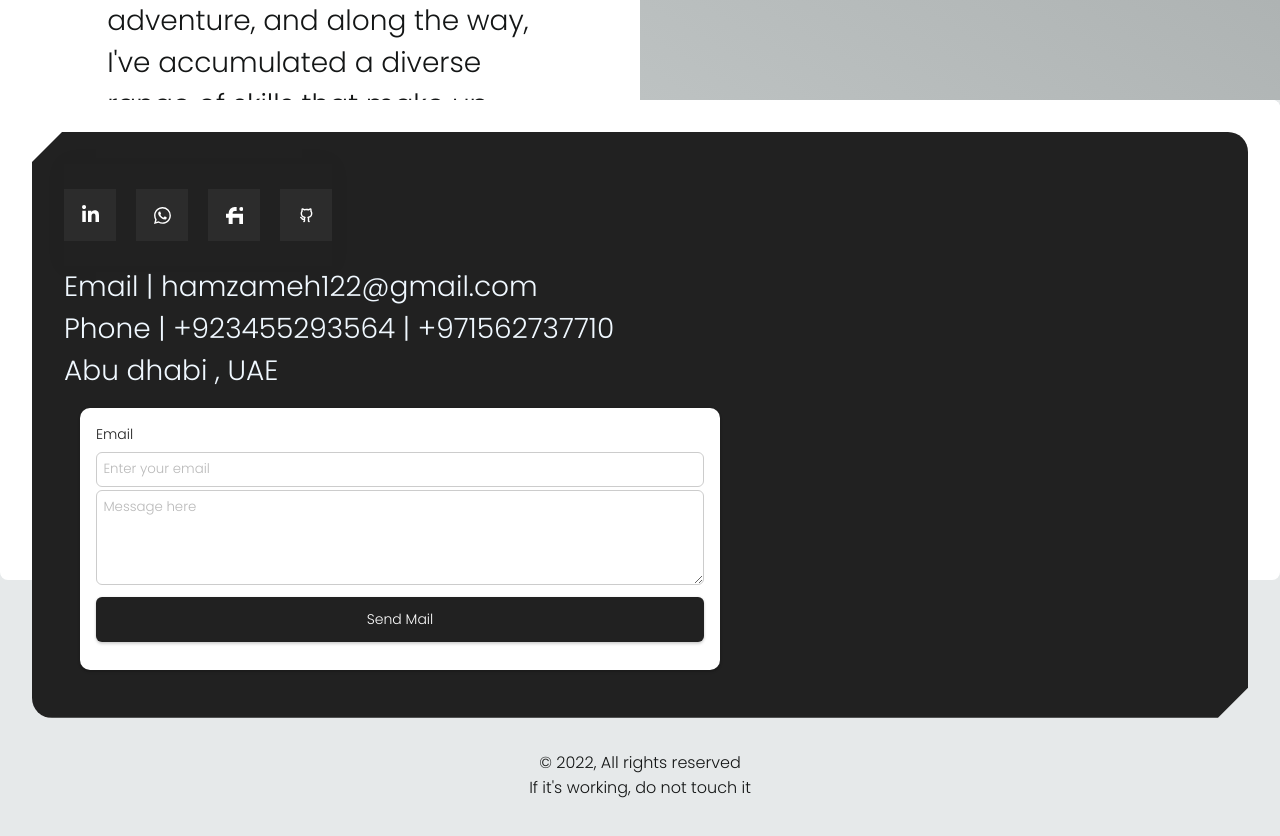
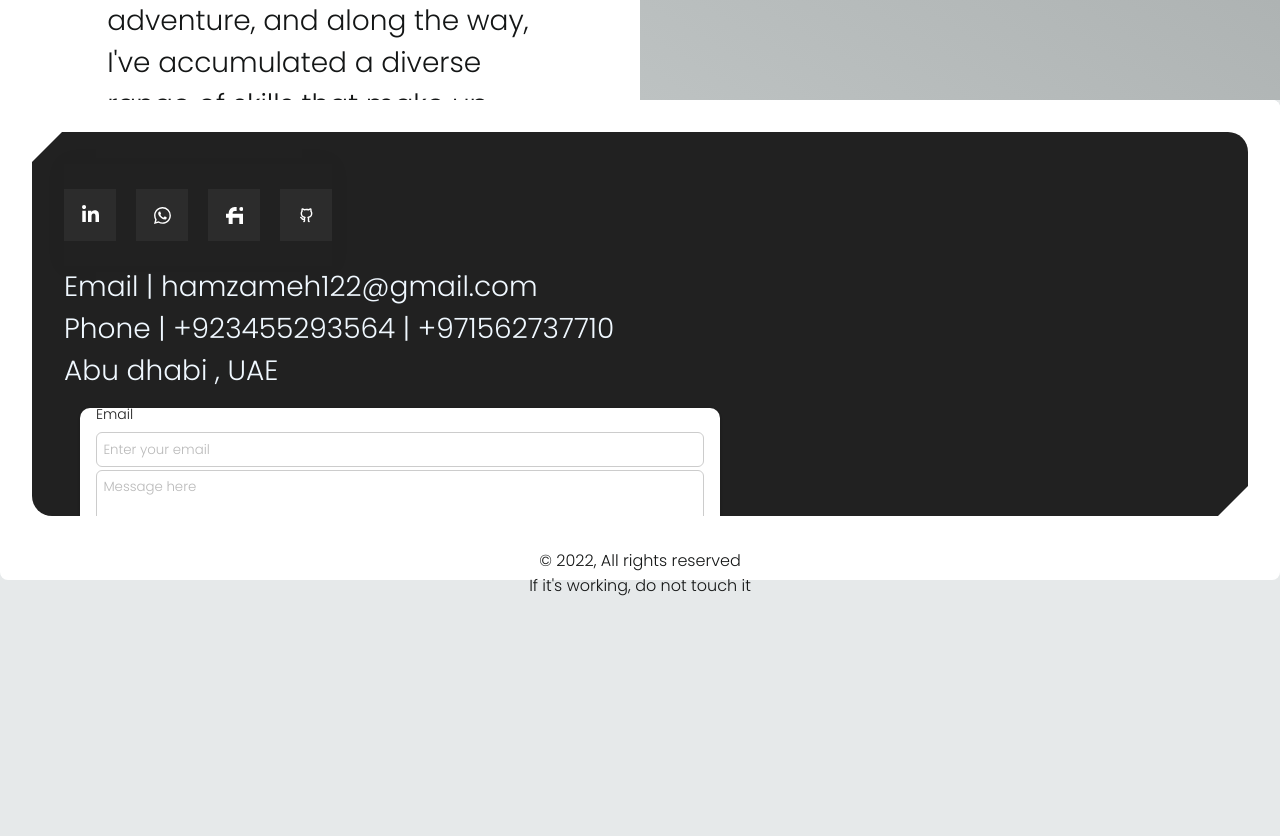
Before and after one commit to dork7/cv, a React (Vite) app: page / in a window 1280 px wide. Shown: the part 700-1536 px from the top of the page. Built offline with nearby package versions, Linux system fonts and the light colour scheme.

Commit message:
space setting of contact form

```diff
--- a/package.json
+++ b/package.json
@@ -4,14 +4,11 @@
   "homepage": "http://cv.dork7.tk",
   "private": true,
   "dependencies": {
-    "@chakra-ui/icons": "^1.1.7",
-    "@chakra-ui/react": "^1.8.6",
     "@emotion/react": "11",
     "@emotion/styled": "11",
     "@testing-library/jest-dom": "^5.16.2",
     "@testing-library/react": "^12.1.3",
     "@testing-library/user-event": "^13.5.0",
-    "framer-motion": "6",
     "gh-pages": "^3.2.3",
     "react": "^17.0.2",
     "react-dom": "^17.0.2",
--- a/src/components/Contact/contact.styles.css
+++ b/src/components/Contact/contact.styles.css
@@ -1,6 +1,6 @@
 .contact-container {
     /* width: 10vw; */
-    height: full;
+    height: 80%;
     background: var(--default-card-bg);
     transition: 1s ease-in-out;
     clip-path: polygon(30px 0%, 100% 0, 100% calc(100% - 30px), calc(100% - 30px) 100%, 0 100%, 0% 30px);
@@ -14,6 +14,7 @@
     flex-direction: row;
     justify-content: space-between;
     flex-wrap: wrap;
+    flex: 1
 }
 
 .contact-container .wrapper {
--- a/src/components/Contact/contactform.styles.css
+++ b/src/components/Contact/contactform.styles.css
@@ -1,7 +1,7 @@
 .form-container {
+    height: 80%;
     margin: 1rem;
     width: 40rem;
-
     background-color: #fff;
     padding: 1rem;
     font-size: 14px;
@@ -13,6 +13,7 @@
     box-sizing: border-box;
     border-radius: 10px;
     box-shadow: 0px 0px 3px rgba(0, 0, 0, 0.084), 0px 2px 3px rgba(0, 0, 0, 0.168);
+    justify-content: center;
 }
 
 .form-container button:active {
@@ -28,7 +29,7 @@
 .form-container .form {
     display: flex;
     flex-direction: column;
-}
+ }
 
 .form-container .form-group {
     display: flex;
@@ -51,6 +52,7 @@
 
 .form-container .form-group textarea {
     width: 100%;
+    height: 10rem;
     padding: 0.4rem;
     margin-top: 0.2rem;
     border-radius: 6px;
--- a/src/components/Projects/ProjectCards.jsx
+++ b/src/components/Projects/ProjectCards.jsx
@@ -1,4 +1,3 @@
-import { Flex } from '@chakra-ui/react'
 import React from 'react'
 import { useUserDataSet } from '../../hooks/useUserDataSet'
 import ProjectCardComponent from './ProjectCard.component'
```
Also changed, not shown: 1 other file (tests, documents, lock files or other folders).
